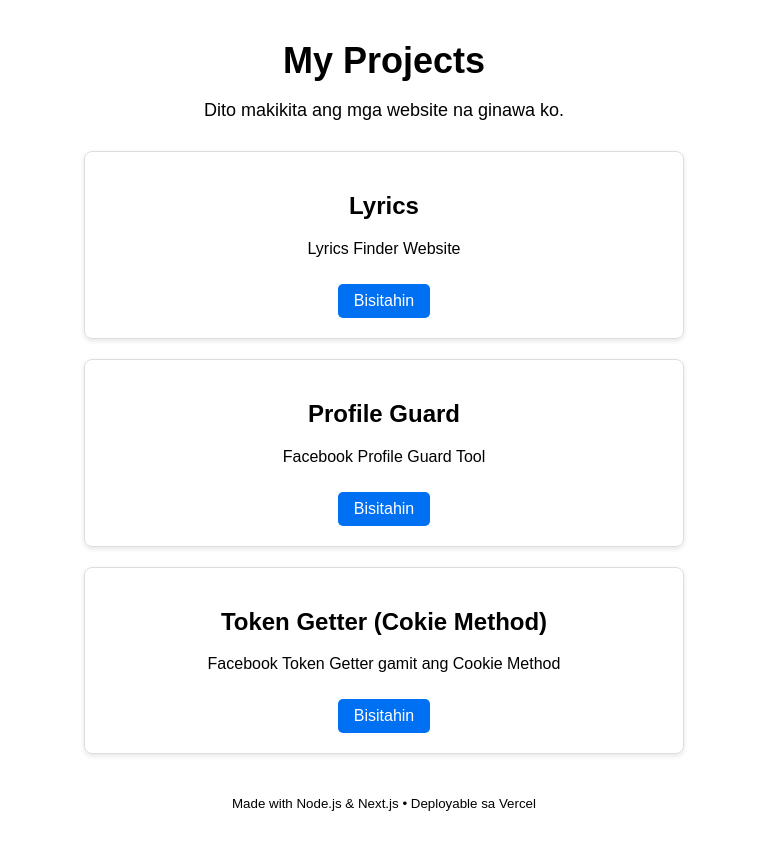
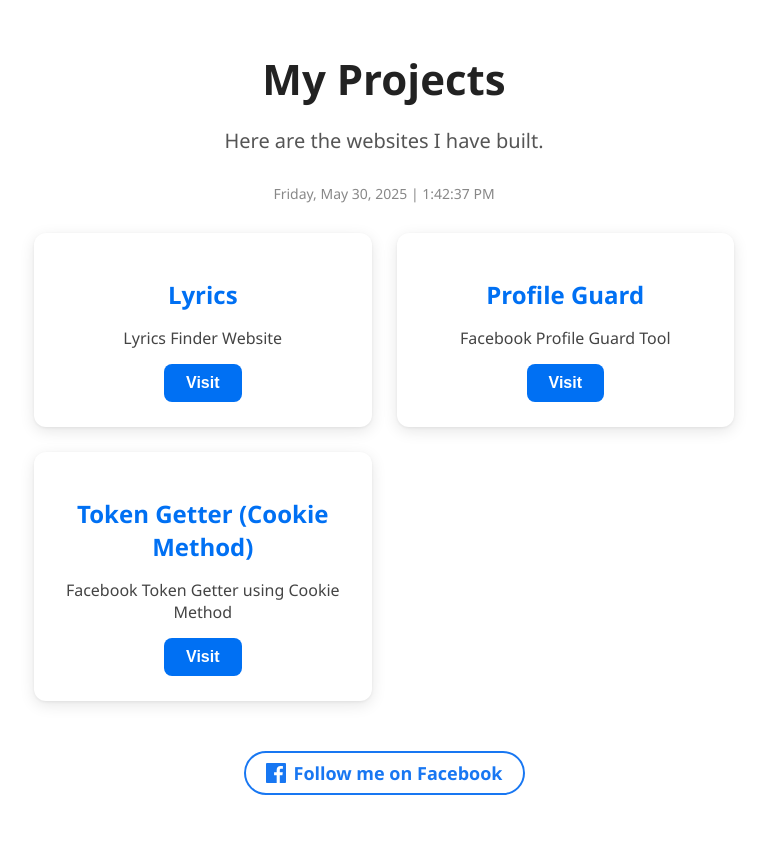
Before and after one commit to johnalpay/Project-s-, a Next.js app: page / in a window 1280 px wide. Shown: the whole page, without its empty margins (256-1023 px from the left). Built offline with nearby package versions, Linux system fonts and the light colour scheme.

Commit message:
Update index.js

```diff
--- a/pages/index.js
+++ b/pages/index.js
@@ -1,79 +1,162 @@
+import { useEffect, useState } from "react";
+
 export default function Home() {
   const projects = [
     {
       name: "Lyrics",
       url: "https://lyrics-liart.vercel.app/",
-      description: "Lyrics Finder Website"
+      description: "Lyrics Finder Website",
     },
     {
       name: "Profile Guard",
       url: "https://profile-guard.vercel.app/",
-      description: "Facebook Profile Guard Tool"
+      description: "Facebook Profile Guard Tool",
     },
     {
-      name: "Token Getter (Cokie Method)",
+      name: "Token Getter (Cookie Method)",
       url: "https://getnew-xi.vercel.app/",
-      description: "Facebook Token Getter gamit ang Cookie Method"
-    }
+      description: "Facebook Token Getter using Cookie Method",
+    },
   ];
+
+  const [dateTime, setDateTime] = useState(new Date());
+
+  useEffect(() => {
+    const timer = setInterval(() => setDateTime(new Date()), 1000);
+    return () => clearInterval(timer);
+  }, []);
+
+  const formattedDate = dateTime.toLocaleDateString(undefined, {
+    weekday: "long",
+    year: "numeric",
+    month: "long",
+    day: "numeric",
+  });
+
+  const formattedTime = dateTime.toLocaleTimeString();
 
   return (
     <main style={styles.container}>
       <h1 style={styles.title}>My Projects</h1>
-      <p style={styles.description}>Dito makikita ang mga website na ginawa ko.</p>
+      <p style={styles.description}>Here are the websites I have built.</p>
+
+      <div style={styles.dateTime}>
+        <span>{formattedDate}</span> | <span>{formattedTime}</span>
+      </div>
+
       <div style={styles.projectsContainer}>
         {projects.map((project) => (
           <div key={project.name} style={styles.projectCard}>
-            <h2>{project.name}</h2>
-            <p>{project.description}</p>
+            <h2 style={styles.projectName}>{project.name}</h2>
+            <p style={styles.projectDesc}>{project.description}</p>
             <a href={project.url} target="_blank" rel="noopener noreferrer">
-              <button style={styles.button}>Bisitahin</button>
+              <button style={styles.button}>Visit</button>
             </a>
           </div>
         ))}
       </div>
-      <footer style={{ marginTop: 40 }}>
-        <small>Made with Node.js & Next.js • Deployable sa Vercel</small>
+
+      <footer style={styles.footer}>
+        <a
+          href="https://www.facebook.com/profile.php?id=61576992292379"
+          target="_blank"
+          rel="noopener noreferrer"
+          style={styles.followButton}
+          aria-label="Follow on Facebook"
+        >
+          <FacebookIcon /> Follow me on Facebook
+        </a>
       </footer>
     </main>
   );
 }
 
+function FacebookIcon() {
+  return (
+    <svg
+      style={{ marginRight: 8 }}
+      xmlns="http://www.w3.org/2000/svg"
+      height="20"
+      viewBox="0 0 24 24"
+      width="20"
+      fill="#1877F2"
+    >
+      <path d="M22.675 0H1.325C.593 0 0 .593 0 1.326v21.348C0 23.406.593 24 1.325 24H12.82v-9.294H9.692v-3.622h3.128V8.413c0-3.1 1.893-4.788 4.659-4.788 1.325 0 2.463.099 2.795.143v3.24l-1.918.001c-1.504 0-1.796.715-1.796 1.764v2.313h3.59l-.467 3.622h-3.123V24h6.116C23.406 24 24 23.406 24 22.674V1.326C24 .593 23.406 0 22.675 0z" />
+    </svg>
+  );
+}
+
 const styles = {
   container: {
-    maxWidth: 600,
-    margin: "40px auto",
-    padding: "0 20px",
-    fontFamily: "Arial, sans-serif",
-    textAlign: "center"
+    maxWidth: 700,
+    margin: "50px auto",
+    padding: "0 25px",
+    fontFamily: "'Segoe UI', Tahoma, Geneva, Verdana, sans-serif",
+    textAlign: "center",
+    color: "#222",
   },
   title: {
-    fontSize: 36,
-    marginBottom: 10
+    fontSize: 42,
+    marginBottom: 12,
+    fontWeight: "700",
   },
   description: {
-    fontSize: 18,
-    marginBottom: 30
+    fontSize: 20,
+    marginBottom: 30,
+    color: "#555",
+  },
+  dateTime: {
+    fontSize: 14,
+    color: "#888",
+    marginBottom: 30,
   },
   projectsContainer: {
-    display: "flex",
-    flexDirection: "column",
-    gap: 20
+    display: "grid",
+    gridTemplateColumns: "repeat(auto-fit, minmax(250px, 1fr))",
+    gap: 25,
   },
   projectCard: {
-    padding: 20,
-    border: "1px solid #ddd",
-    borderRadius: 8,
-    boxShadow: "0 2px 5px rgba(0,0,0,0.1)"
+    padding: 25,
+    borderRadius: 12,
+    boxShadow:
+      "0 4px 15px rgba(0,0,0,0.1), 0 1px 3px rgba(0,0,0,0.06)",
+    transition: "transform 0.2s ease",
+    backgroundColor: "#fff",
+  },
+  projectName: {
+    fontSize: 24,
+    marginBottom: 8,
+    color: "#0070f3",
+  },
+  projectDesc: {
+    fontSize: 16,
+    marginBottom: 15,
+    color: "#444",
   },
   button: {
-    marginTop: 10,
-    padding: "8px 16px",
+    padding: "10px 22px",
     fontSize: 16,
+    fontWeight: "600",
     cursor: "pointer",
     backgroundColor: "#0070f3",
+    border: "none",
+    borderRadius: 8,
     color: "#fff",
-    border: "none",
-    borderRadius: 5
-  }
+    transition: "background-color 0.3s ease",
+  },
+  footer: {
+    marginTop: 50,
+  },
+  followButton: {
+    display: "inline-flex",
+    alignItems: "center",
+    fontSize: 18,
+    fontWeight: "600",
+    textDecoration: "none",
+    color: "#1877F2",
+    border: "2px solid #1877F2",
+    padding: "8px 20px",
+    borderRadius: 30,
+    transition: "background-color 0.3s ease, color 0.3s ease",
+  },
 };
```
